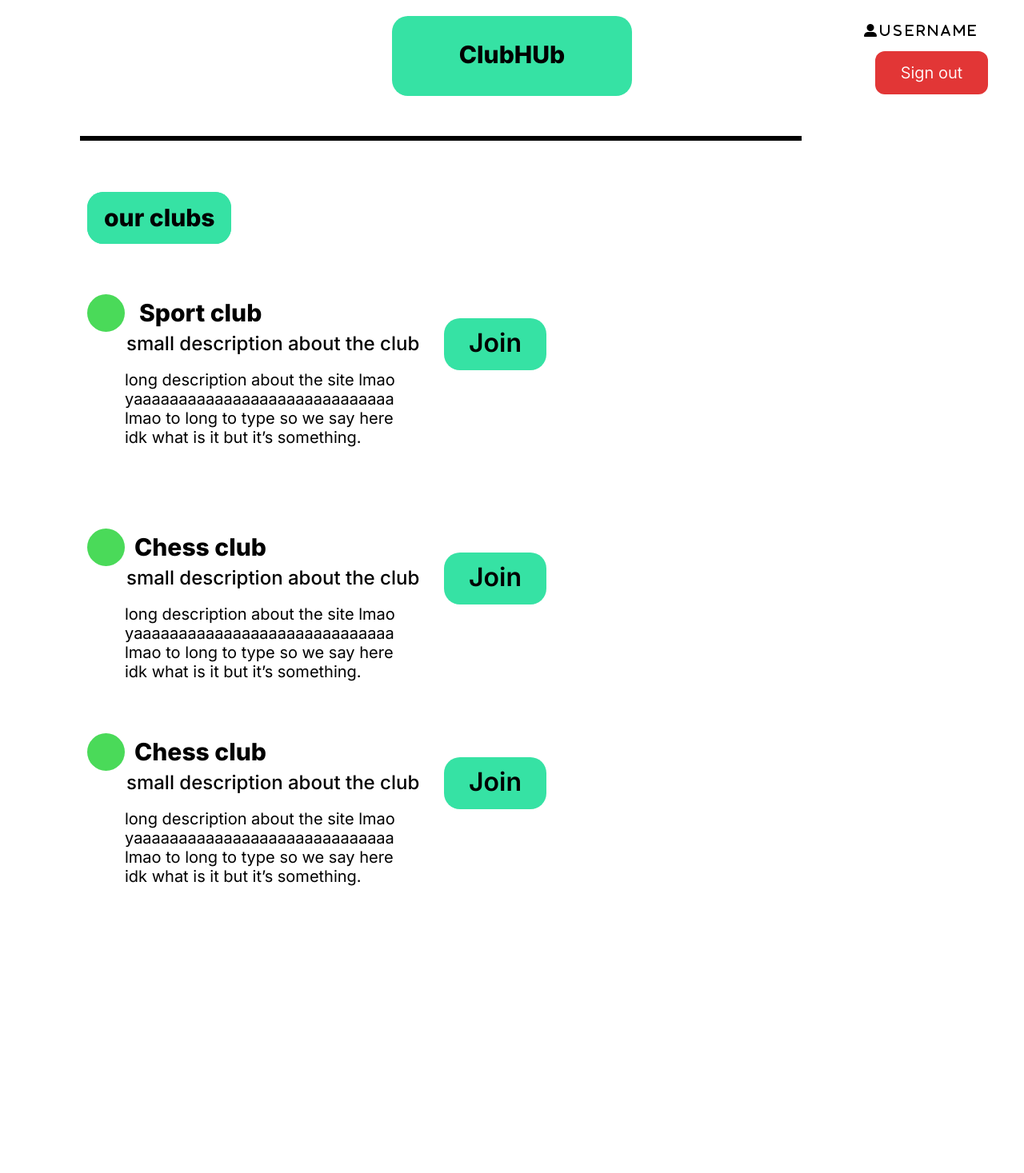
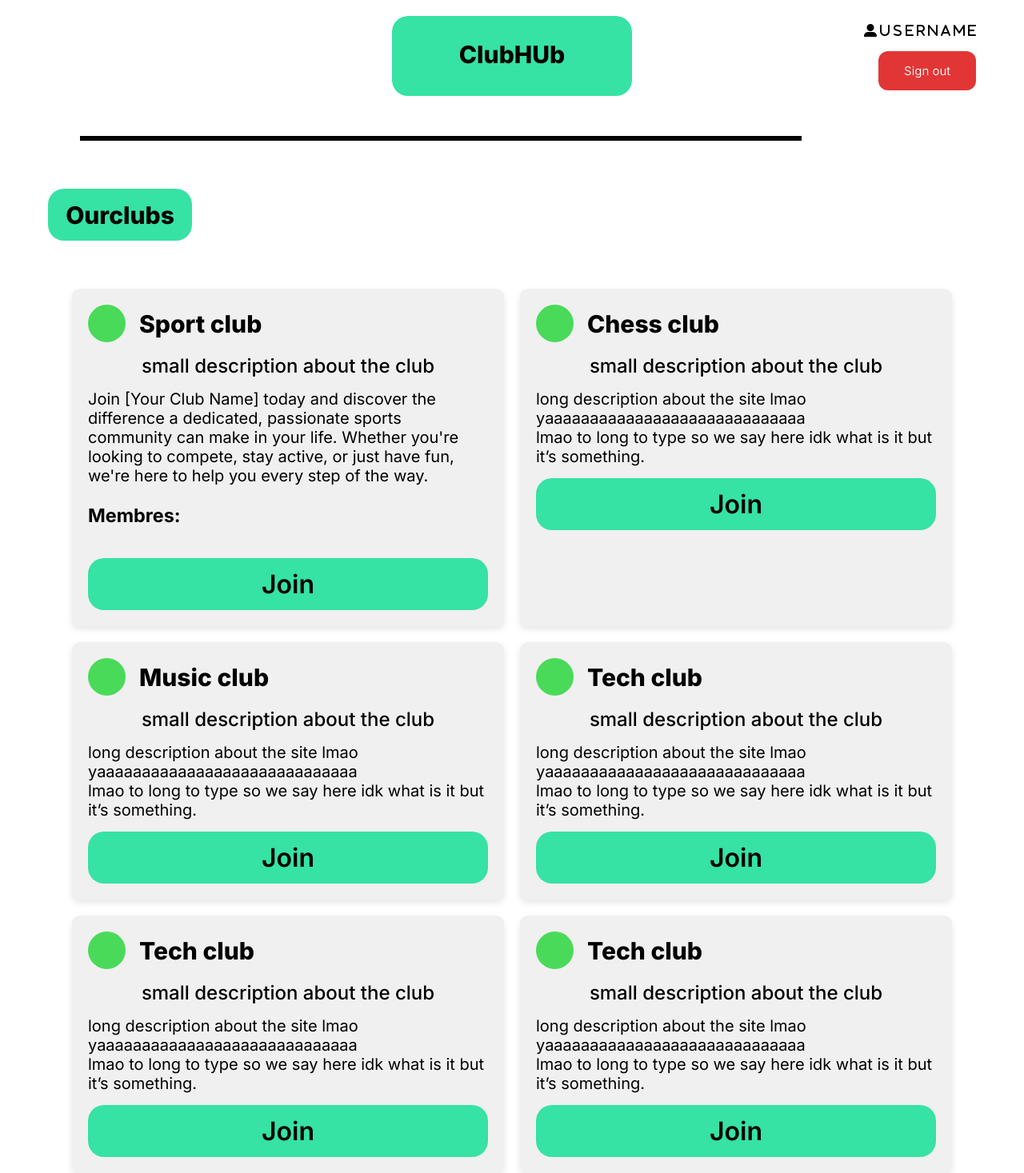
Before and after one commit to mohammedmehdio/project, a PHP site: page /html/club.html in a window 1280 px wide. Shown: the whole page at 80% size. Before the commit the page ends 1108 px from the top, so only its background shows below. Run offline with PHP 8.4, Linux system fonts and the light colour scheme; some web fonts are replaced.

Commit message:
upgrading club page

```diff
--- a/css/club.css
+++ b/css/club.css
@@ -36,7 +36,7 @@ i{
   cursor: pointer;
   margin-right: 30px;
 }
-button{
+.button-out{
   background-color: #e23636;
   border: none;
   color: white;
@@ -49,30 +49,110 @@ button{
   cursor: pointer;
   border-radius: 12px;
   font-family: Inter;
-  font-size: 20px;
+  font-size: 15px;
   font-style: normal;
   font-weight: 360;
   line-height: normal;
   position: absolute;
   top: 60px;
   right: 0;
-  margin-right: 45px;
+  margin-right: 60px;
+}
+.button-out:hover{
+  background-color: #ff0000;
+  font-size: 16px;
 }
 .line{
   width: 70%;
   height: 0px;
   left: 100px;
-  position: absolute;
+  position: relative;
   margin-top: 50px;
   border: 3px black solid ;
 }
-.sportclub{
-  left: 174px;
-  top: 373px;
-  position: absolute;
+.rectangle{
+  width: 180px;
+  height: 65px;
+  background: #36E2A4;
+  border-radius: 20px;
+  margin:60px;
+  display: flex;
+  justify-content: center;
+  align-items: center;
   text-align: center;
   color: black;
   font-size: 30px;
   font-family: Inter;
   font-weight: 800;
 }
+.wrapper {
+  display: flex;
+  flex-wrap: wrap;
+  gap: 20px;
+  justify-content: center;
+}
+
+.container {
+  width: 500px;
+  padding: 20px;
+  background-color: #f0f0f0;
+  border-radius: 10px;
+  box-shadow: 0 4px 8px rgba(0, 0, 0, 0.1);
+  display: flex;
+  flex-direction: column;
+  gap: 15px;
+
+}
+
+.circle {
+  width: 47px;
+  height: 47px;
+  background: #4ADA59;
+  border-radius: 50%;
+}
+
+.sportclub {
+  position: absolute;
+  color: black;
+  font-size: 30px;
+  font-family: Inter;
+  font-weight: 800;
+  margin-top: 0.4rem;
+  margin-left: 4rem;
+}
+
+.small_desc {
+  text-align: center;
+  color: black;
+  font-size: 24px;
+  font-family: Inter;
+  font-weight: 500;
+  word-wrap: break-word;
+}
+
+.long_desc {
+  color: black;
+  font-size: 20px;
+  font-family: Inter;
+  font-weight: 400;
+  word-wrap: break-word;
+}
+
+.button_join {
+  height: 65px;
+  background: #36E2A4;
+  border-radius: 20px;
+  text-align: center;
+  color: black;
+  font-size: 32px;
+  font-family: Inter;
+  font-weight: 600;
+  border: none;
+  cursor: pointer;
+  transition: background-color 0.3s ease;
+}
+
+.button_join:hover {
+  background-color: #00f677;
+  font-size: 2.2rem;
+}
--- a/html/club.html
+++ b/html/club.html
@@ -4,7 +4,7 @@
     <meta charset="UTF-8">
     <meta name="viewport" content="width=device-width, initial-scale=1.0">
     <link rel="stylesheet" href="../css/club.css">
-    <link rel="stylesheet" href="https://cdnjs.cloudflare.com/ajax/libs/font-awesome/6.0.0-beta3/css/all.min.css">
+    <link  rel="stylesheet" href="https://cdnjs.cloudflare.com/ajax/libs/font-awesome/6.0.0-beta3/css/all.min.css">
 
     <title>Club</title>
 </head>
@@ -12,36 +12,56 @@
    <div class="head">
          <h1>ClubHUb</h1>
          <i class='fas fa-user-alt'> u s e r  n a m e </i>
-         <button>Sign out</button>
+         <button class="button-out">Sign out</button>
    </div>
+    <div class="line"></div>
+    <div class="rectangle">Ourclubs</div>
 
-    <div class="line"></div>
+    <div class="wrapper">
+        <div class="container">
+            <div class="circle"></div>
+            <div class="sportclub">Sport club</div>
+            <div class="small_desc">small description about the club</div>
+            <div class="long_desc">Join [Your Club Name] today and discover the difference a dedicated, passionate sports community can make in your life. Whether you're looking to compete, stay active, or just have fun, we're here to help you every step of the way. <div><h3>Membres:</h3><ul></ul></div></div>
+            <button class="button_join">Join</button>
+        </div>
 
+        <div class="container">
+            <div class="circle"></div>
+            <div class="sportclub">Chess club</div>
+            <div class="small_desc">small description about the club</div>
+            <div class="long_desc">long description about the site lmao <br/>yaaaaaaaaaaaaaaaaaaaaaaaaaaaaa<br/>lmao to long to type so we say here idk what is it but it’s something.</div>
+            <button class="button_join">Join</button>
+        </div>
+        <div class="container">
+            <div class="circle"></div>
+            <div class="sportclub">Music club</div>
+            <div class="small_desc">small description about the club</div>
+            <div class="long_desc">long description about the site lmao <br/>yaaaaaaaaaaaaaaaaaaaaaaaaaaaaa<br/>lmao to long to type so we say here idk what is it but it’s something.</div>
+            <button class="button_join">Join</button>
+        </div>
+        <div class="container">
+            <div class="circle"></div>
+            <div class="sportclub">Tech club</div>
+            <div class="small_desc">small description about the club</div>
+            <div class="long_desc">long description about the site lmao <br/>yaaaaaaaaaaaaaaaaaaaaaaaaaaaaa<br/>lmao to long to type so we say here idk what is it but it’s something.</div>
+            <button class="button_join">Join</button>
+        </div>
+        <div class="container">
+            <div class="circle"></div>
+            <div class="sportclub">Tech club</div>
+            <div class="small_desc">small description about the club</div>
+            <div class="long_desc">long description about the site lmao <br/>yaaaaaaaaaaaaaaaaaaaaaaaaaaaaa<br/>lmao to long to type so we say here idk what is it but it’s something.</div>
+            <button class="button_join">Join</button>
+        </div>
+        <div class="container">
+            <div class="circle"></div>
+            <div class="sportclub">Tech club</div>
+            <div class="small_desc">small description about the club</div>
+            <div class="long_desc">long description about the site lmao <br/>yaaaaaaaaaaaaaaaaaaaaaaaaaaaaa<br/>lmao to long to type so we say here idk what is it but it’s something.</div>
+            <button class="button_join">Join</button>
+        </div>
+      </div>
 
-
-    <div class="sportclub">Sport club</div>
-    <div class="Ellipse1" style="width: 47px; height: 47px; left: 109px; top: 368px; position: absolute; background: #4ADA59; border-radius: 9999px"></div>
-    <div class="SmallDescriptionAboutTheClub" style="left: 158px; top: 415px; position: absolute; text-align: center; color: black; font-size: 24px; font-family: Inter; font-weight: 500; word-wrap: break-word">small description about the club</div>
-    <div class="LongDescriptionAboutTheSiteLmaoYaaaaaaaaaaaaaaaaaaaaaaaaaaaaaLmaoToLongToTypeSoWeSayHereIdkWhatIsItButItSSomething" style="width: 354px; height: 107px; left: 156px; top: 463px; position: absolute; color: black; font-size: 20px; font-family: Inter; font-weight: 400; word-wrap: break-word">long description about the site lmao <br/>yaaaaaaaaaaaaaaaaaaaaaaaaaaaaa<br/>lmao to long to type so we say here idk what is it but it’s something.</div>
-    <div class="Rectangle4" style="width: 180px; height: 65px; left: 109px; top: 240px; position: absolute; background: #36E2A4; border-radius: 20px"></div>
-
-    <div class="Rectangle5" style="width: 180px; height: 65px; left: 109px; top: 240px; position: absolute; background: #36E2A4; border-radius: 20px"></div>
-    <div class="OurClubs" style="left: 130px; top: 254px; position: absolute; text-align: center; color: black; font-size: 30px; font-family: Inter; font-weight: 800; word-wrap: break-word">our clubs</div>
-    <div class="Rectangle6" style="width: 128px; height: 65px; left: 555px; top: 398px; position: absolute; background: #36E2A4; border-radius: 20px"></div>
-    <div class="Join" style="left: 586px; top: 409px; position: absolute; text-align: center; color: black; font-size: 32px; font-family: Inter; font-weight: 600; word-wrap: break-word">Join</div>
-    <div class="ChessClub" style="left: 168px; top: 666px; position: absolute; text-align: center; color: black; font-size: 30px; font-family: Inter; font-weight: 800; word-wrap: break-word">Chess club</div>
-    <div class="Ellipse3" style="width: 47px; height: 47px; left: 109px; top: 661px; position: absolute; background: #4ADA59; border-radius: 9999px"></div>
-    <div class="SmallDescriptionAboutTheClub" style="left: 158px; top: 708px; position: absolute; text-align: center; color: black; font-size: 24px; font-family: Inter; font-weight: 500; word-wrap: break-word">small description about the club</div>
-    <div class="LongDescriptionAboutTheSiteLmaoYaaaaaaaaaaaaaaaaaaaaaaaaaaaaaLmaoToLongToTypeSoWeSayHereIdkWhatIsItButItSSomething" style="width: 354px; height: 107px; left: 156px; top: 756px; position: absolute; color: black; font-size: 20px; font-family: Inter; font-weight: 400; word-wrap: break-word">long description about the site lmao <br/>yaaaaaaaaaaaaaaaaaaaaaaaaaaaaa<br/>lmao to long to type so we say here idk what is it but it’s something.</div>
-    <div class="Rectangle7" style="width: 128px; height: 65px; left: 555px; top: 691px; position: absolute; background: #36E2A4; border-radius: 20px"></div>
-    <div class="Join" style="left: 586px; top: 702px; position: absolute; text-align: center; color: black; font-size: 32px; font-family: Inter; font-weight: 600; word-wrap: break-word">Join</div>
-
-    <div class="ChessClub" style="left: 168px; top: 922px; position: absolute; text-align: center; color: black; font-size: 30px; font-family: Inter; font-weight: 800; word-wrap: break-word">Chess club</div>
-    <div class="Ellipse4" style="width: 47px; height: 47px; left: 109px; top: 917px; position: absolute; background: #4ADA59; border-radius: 9999px"></div>
-    <div class="SmallDescriptionAboutTheClub" style="left: 158px; top: 964px; position: absolute; text-align: center; color: black; font-size: 24px; font-family: Inter; font-weight: 500; word-wrap: break-word">small description about the club</div>
-    <div class="LongDescriptionAboutTheSiteLmaoYaaaaaaaaaaaaaaaaaaaaaaaaaaaaaLmaoToLongToTypeSoWeSayHereIdkWhatIsItButItSSomething" style="width: 354px; height: 107px; left: 156px; top: 1012px; position: absolute; color: black; font-size: 20px; font-family: Inter; font-weight: 400; word-wrap: break-word">long description about the site lmao <br/>yaaaaaaaaaaaaaaaaaaaaaaaaaaaaa<br/>lmao to long to type so we say here idk what is it but it’s something.</div>
-    <div class="Rectangle9" style="width: 128px; height: 65px; left: 555px; top: 947px; position: absolute; background: #36E2A4; border-radius: 20px"></div>
-    <div class="Join" style="left: 586px; top: 958px; position: absolute; text-align: center; color: black; font-size: 32px; font-family: Inter; font-weight: 600; word-wrap: break-word">Join</div>
-  </div>
 </body>
 </html>
```
